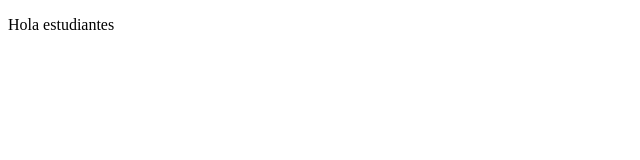
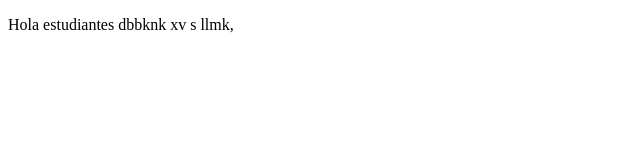
Before and after one commit to Fabio3aaa/personalDemo, a plain HTML site: page index.html in a window 1280 px wide. Shown: the whole page, without its empty margins (0-640 px from the left). Drawn offline with Linux system fonts and the light colour scheme.

Commit message:
cambios v1

```diff
--- a/index.html
+++ b/index.html
@@ -8,7 +8,7 @@
 </head>
 <body>
     <p>
-     Hola estudiantes
+     Hola estudiantes dbbknk xv s llmk,
 
     </p>
 </body>
```
